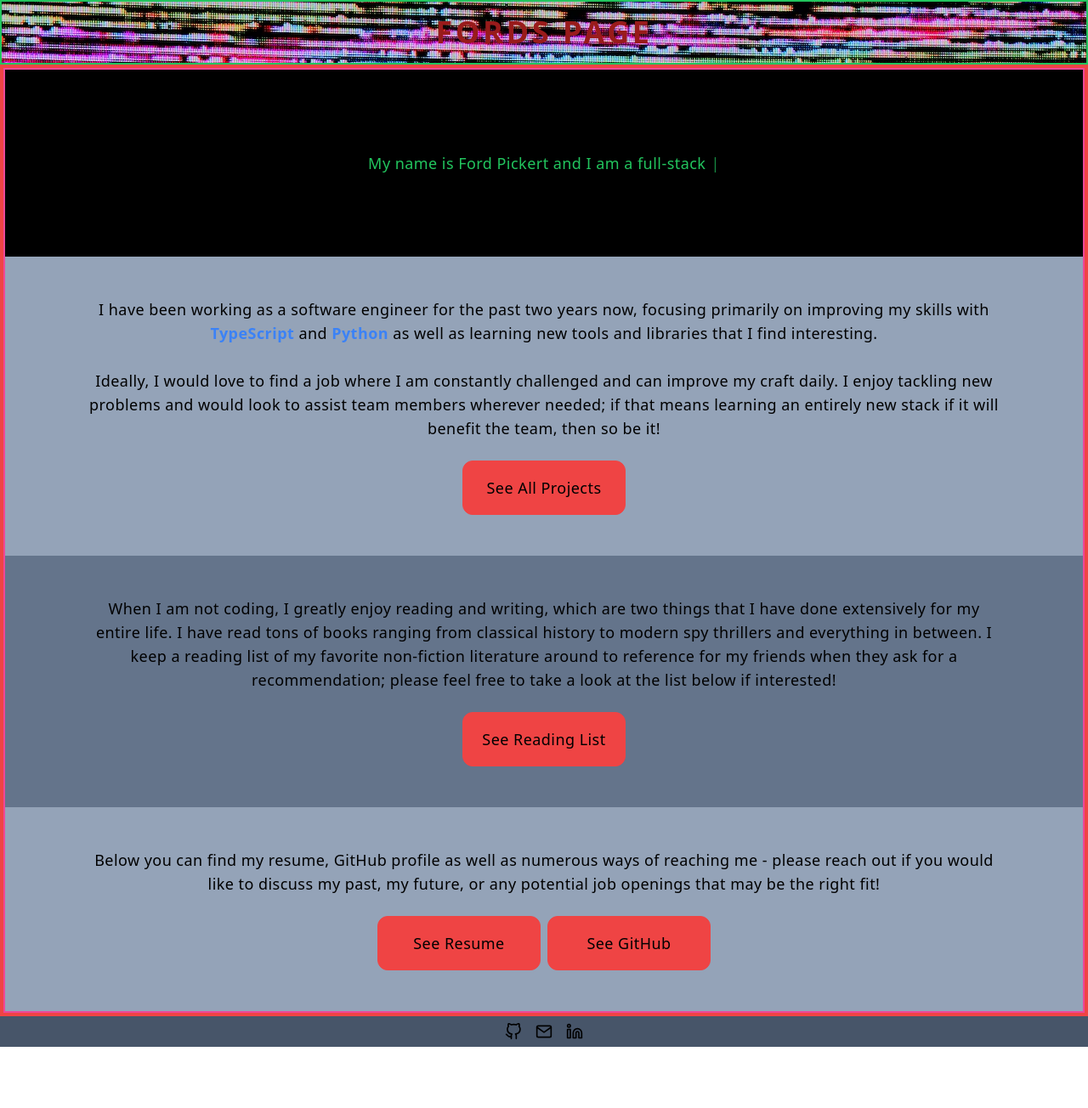
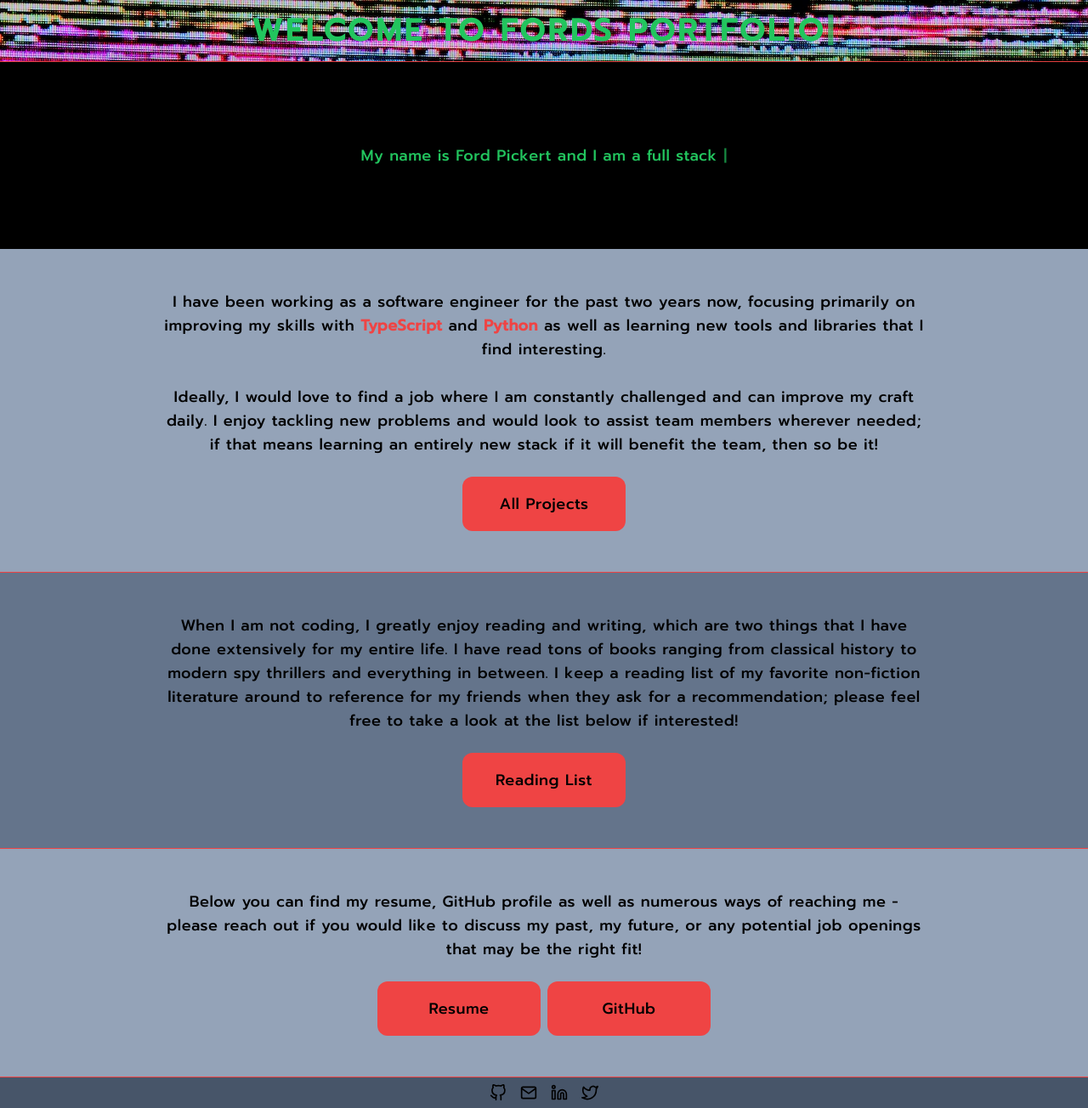
Before and after one commit to fordpic/personal-site, a Next.js app: page / in a window 1280 px wide. Shown: the whole page at 85% size. Before the commit the page ends 1232 px from the top, so only its background shows below. Built offline with nearby package versions, Linux system fonts and the light colour scheme.

Commit message:
import new font, minor styling

```diff
--- a/src/pages/_document.tsx
+++ b/src/pages/_document.tsx
@@ -1,13 +1,22 @@
-import { Html, Head, Main, NextScript } from 'next/document'
+import { Html, Head, Main, NextScript } from 'next/document';
 
 export default function Document() {
 	return (
-    <Html lang="en">
-      <Head />
+		<Html lang='en'>
+			<Head>
+				{/* Google Font */}
+				<link rel='preconnect' href='https://fonts.googleapis.com' />
+				{/* @ts-ignore */}
+				<link rel='preconnect' href='https://fonts.gstatic.com' crossorigin />
+				<link
+					href='https://fonts.googleapis.com/css2?family=Prompt:wght@500&family=Quicksand:wght@500&display=swap'
+					rel='stylesheet'
+				/>
+			</Head>
 			<body>
 				<Main />
 				<NextScript />
 			</body>
 		</Html>
-  )
+	);
 }
--- a/src/pages/components/Content.tsx
+++ b/src/pages/components/Content.tsx
@@ -5,12 +5,13 @@ export default function Content() {
 	const router = useRouter();
 
 	return (
-		<div className='flex flex-col text-center text-lg justify-evenly min-h-screen tracking-wide border-2 border-pink-500'>
+		<div className='flex flex-col text-center text-lg justify-evenly min-h-screen tracking-wide'>
 			<div className='text-green-500 p-24'>
 				<Typewriter
 					options={{
 						strings: [
-							'My name is Ford Pickert and I am a full-stack sofware engineer!',
+							'My name is Ford Pickert and I am a full stack sofware engineer!',
+							'Learn more about me below!',
 						],
 						autoStart: true,
 						delay: 100,
@@ -21,11 +22,11 @@ export default function Content() {
 				/>
 			</div>
 
-			<p className='p-12 px-24 bg-slate-400'>
+			<p className='p-12 px-48 bg-slate-400 border-b border-red-500'>
 				I have been working as a software engineer for the past two years now,
 				focusing primarily on improving my skills with{' '}
-				<span className='text-blue-500 font-bold'>TypeScript</span> and{' '}
-				<span className='text-blue-500 font-bold'>Python</span> as well as
+				<span className='text-red-500 font-bold'>TypeScript</span> and{' '}
+				<span className='text-red-500 font-bold'>Python</span> as well as
 				learning new tools and libraries that I find interesting.
 				<br />
 				<br />
@@ -36,12 +37,12 @@ export default function Content() {
 				<br />
 				<button
 					onClick={() => router.push(`/Projects`)}
-					className='border border-red-500 bg-red-500 hover:bg-red-300 rounded-xl h-16 w-48 mt-6 justify-center'>
-					See All Projects
+					className='bg-red-500 rounded-xl h-16 w-48 mt-6 justify-center hoverEffect'>
+					All Projects
 				</button>
 			</p>
 
-			<p className='p-12 px-24 bg-slate-500'>
+			<p className='p-12 px-48 bg-slate-500 border-b border-red-500'>
 				When I am not coding, I greatly enjoy reading and writing, which are two
 				things that I have done extensively for my entire life. I have read tons
 				of books ranging from classical history to modern spy thrillers and
@@ -52,21 +53,21 @@ export default function Content() {
 				<br />
 				<button
 					onClick={() => router.push(`/Books`)}
-					className='border border-red-500 bg-red-500 hover:bg-red-300 rounded-xl h-16 w-48 mt-6 justify-center'>
-					See Reading List
+					className='bg-red-500 rounded-xl h-16 w-48 mt-6 justify-center hoverEffect'>
+					Reading List
 				</button>
 			</p>
 
-			<p className='p-12 px-24 bg-slate-400'>
+			<p className='p-12 px-48 bg-slate-400'>
 				Below you can find my resume, GitHub profile as well as numerous ways of
 				reaching me - please reach out if you would like to discuss my past, my
 				future, or any potential job openings that may be the right fit!
 				<br />
-				<button className='border border-red-500 bg-red-500 hover:bg-red-300 rounded-xl h-16 w-48 mt-6 mr-1 justify-center'>
-					See Resume
+				<button className='bg-red-500 rounded-xl h-16 w-48 mt-6 mr-1 justify-center hoverEffect'>
+					Resume
 				</button>
-				<button className='border border-red-500 bg-red-500 hover:bg-red-300 rounded-xl h-16 w-48 mt-6 ml-1 justify-center'>
-					See GitHub
+				<button className='bg-red-500 rounded-xl h-16 w-48 mt-6 ml-1 justify-center hoverEffect'>
+					GitHub
 				</button>
 			</p>
 		</div>
--- a/src/pages/components/Footer.tsx
+++ b/src/pages/components/Footer.tsx
@@ -1,8 +1,8 @@
-import { Linkedin, GitHub, Mail } from 'react-feather';
+import { Linkedin, GitHub, Mail, Twitter } from 'react-feather';
 
 export default function Footer() {
 	return (
-		<footer className='text-center justify-center space-x-4 py-2 flex bg-slate-600'>
+		<footer className='text-center justify-center space-x-4 py-2 flex bg-slate-600 border-t border-red-500'>
 			{/* GitHub */}
 			<div>
 				<a
@@ -32,6 +32,16 @@ export default function Footer() {
 					<Linkedin size={20} />
 				</a>
 			</div>
+
+			{/* Twitter */}
+			<div>
+				<a
+					href='https://twitter.com/ford_codes'
+					target='_blank'
+					className='hover:text-red-500'>
+					<Twitter size={20} />
+				</a>
+			</div>
 		</footer>
 	);
 }
--- a/src/pages/components/Header.tsx
+++ b/src/pages/components/Header.tsx
@@ -1,8 +1,19 @@
+import Typewriter from 'typewriter-effect';
+
 export default function Header() {
 	return (
-		<div className='border-2 border-green-500 mx-auto min-w-full py-4 text-center bg-[url("../../public/static.avif")]'>
-			<h1 className='font-extrabold tracking-widest text-4xl text-red-800'>
-				FORDS PAGE
+		<div className='border-b border-red-500 mx-auto min-w-full py-4 text-center backdrop-saturate-125 bg-white/30 bg-[url("../../public/static.avif")]'>
+			<h1 className='font-extrabold tracking-widest text-4xl text-green-500 shadow-2xl'>
+				<Typewriter
+					options={{
+						strings: ['WELCOME TO FORDS PORTFOLIO'],
+						autoStart: true,
+						delay: 100,
+						// @ts-ignore
+						pauseFor: 10000000000000,
+						loop: true,
+					}}
+				/>
 			</h1>
 		</div>
 	);
--- a/src/pages/components/Layout.tsx
+++ b/src/pages/components/Layout.tsx
@@ -3,9 +3,5 @@ type LayoutProps = {
 };
 
 export default function Layout(props: LayoutProps) {
-	return (
-		<div className='border-4 border-red-500 min-h-screen mx-auto bg-black'>
-			{props.children}
-		</div>
-	);
+	return <div className='min-h-screen mx-auto bg-black'>{props.children}</div>;
 }
--- a/src/styles/globals.css
+++ b/src/styles/globals.css
@@ -1,3 +1,9 @@
 @tailwind base;
 @tailwind components;
 @tailwind utilities;
+
+@layer components {
+    .hoverEffect {
+        @apply hover:brightness-95 cursor-pointer transition duration-500 ease-out
+    }
+}
--- a/tailwind.config.js
+++ b/tailwind.config.js
@@ -6,7 +6,11 @@ module.exports = {
 		'./src/**/*.{js,ts,jsx,tsx}',
 	],
 	theme: {
-		extend: {},
+		extend: {
+			fontFamily: {
+				sans: ['Prompt', 'sans-serif'],
+			},
+		},
 	},
 	plugins: [],
 };
```
Also changed, not shown: public/static-bg.avif (added). Lines whose indentation alone changed are shown as unchanged.
